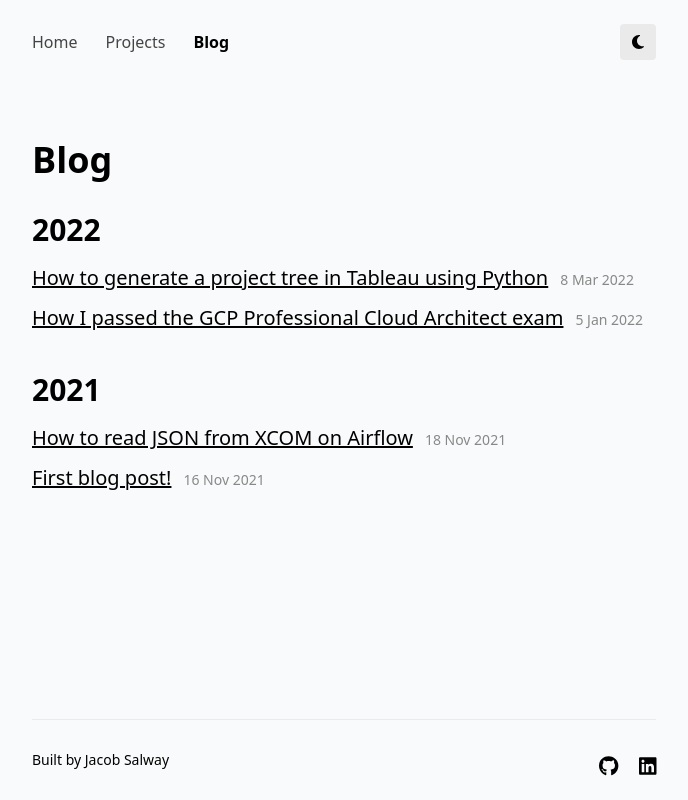
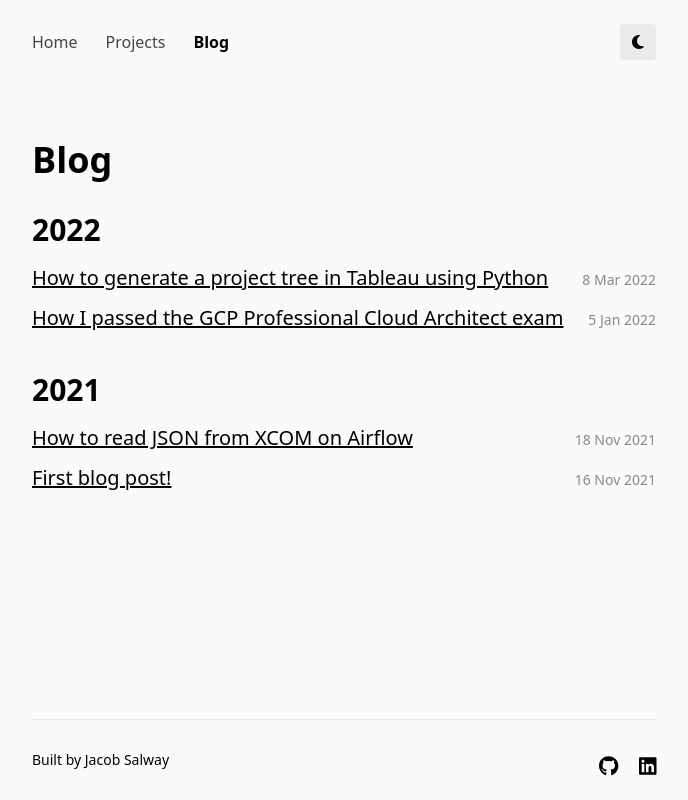
Before and after one commit to jacobsalway/jacobsalway.com, a Next.js app: page /blog in a window 1280 px wide. Shown: the whole page, without its empty margins (296-984 px from the left). Built offline with nearby package versions, Linux system fonts and the light colour scheme.

Commit message:
feat: align dates to right in post list

```diff
--- a/src/components/PostView.tsx
+++ b/src/components/PostView.tsx
@@ -6,12 +6,14 @@ import React from 'react'
 const PostView: React.FC<Post> = ({ title, id, date }) => {
     return (
         <div key={id}>
-            <h1 className="text-lg md:text-xl">
-                <Link href={`/blog/${id}`}>{title}</Link>
-                <span className="ml-3 whitespace-nowrap text-sm text-gray-400">
-                    {formatDate(date, false)}
-                </span>
-            </h1>
+            <Link href={`/blog/${id}`}>
+                <a className="group flex items-baseline justify-between text-lg no-underline md:text-xl">
+                    <h1 className="underline">{title}</h1>
+                    <span className="ml-3 whitespace-nowrap text-sm text-gray-400 group-hover:text-blue-500">
+                        {formatDate(date, false)}
+                    </span>
+                </a>
+            </Link>
         </div>
     )
 }
```
